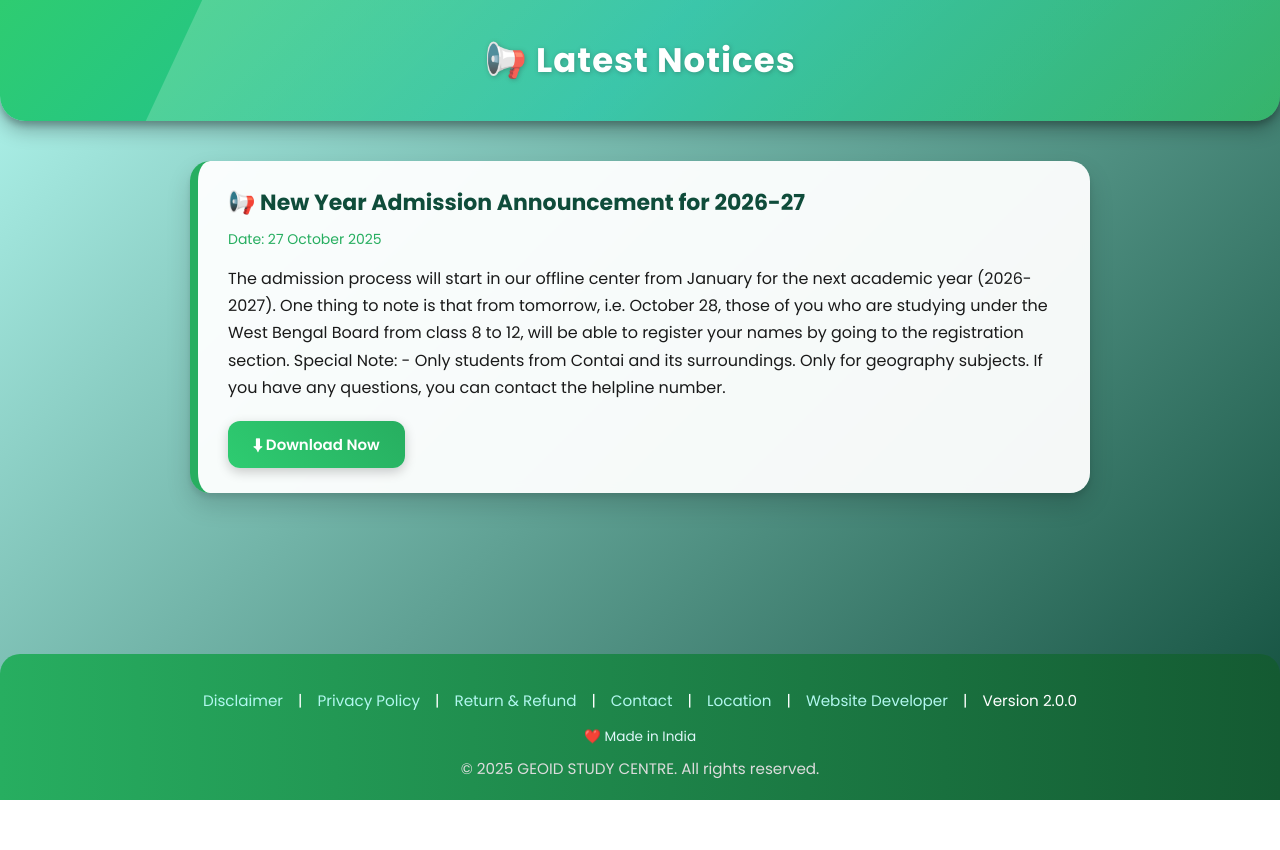
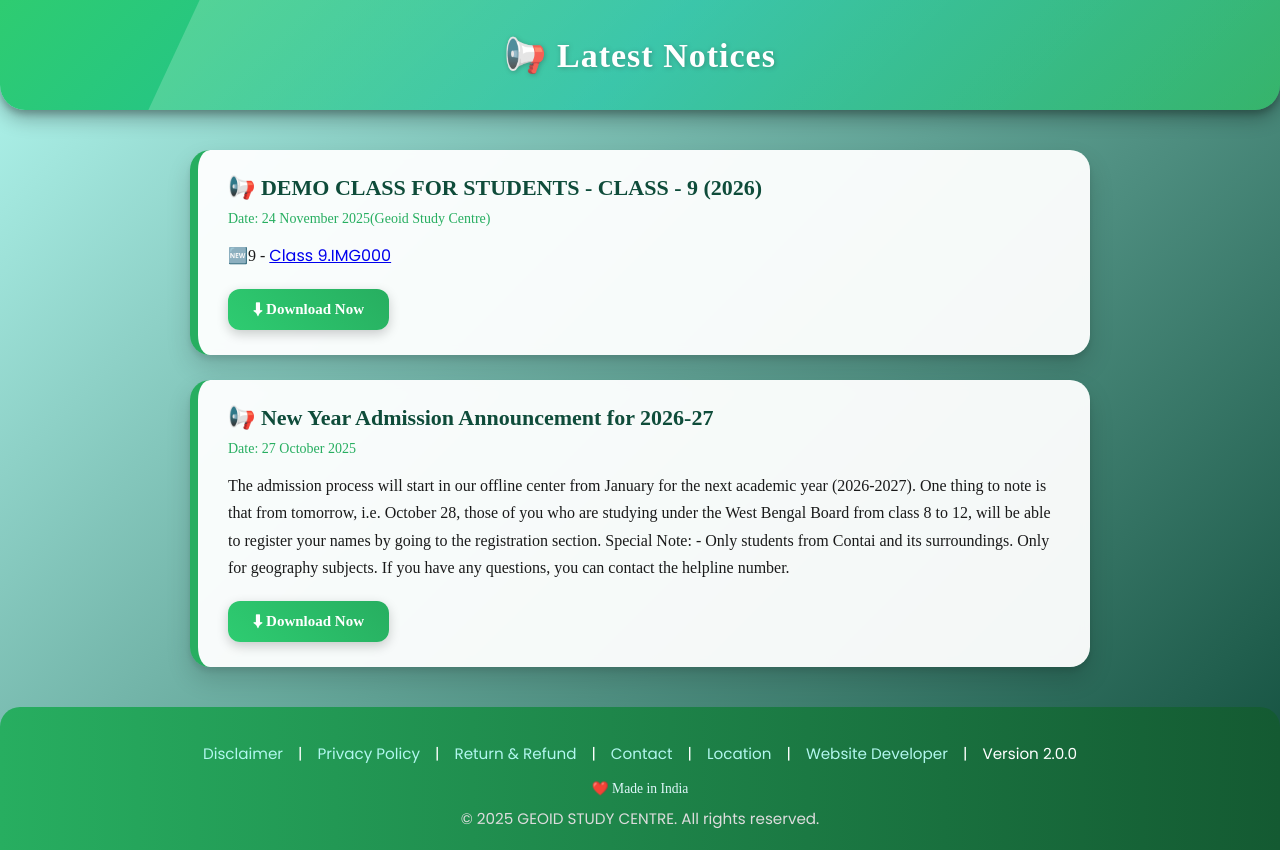
Before and after one commit to Subha418-ss/geoidstudycentre.com, a plain HTML site: page notice.html in a window 1280 px wide. Before the commit the page ends 800 px from the top, so only its background shows below. Drawn offline with Linux system fonts and the light colour scheme.

Commit message:
Update notice.html

```diff
--- a/notice.html
+++ b/notice.html
@@ -29,6 +29,7 @@ header {
   padding: 35px 0;
   font-size: 34px;
   font-weight: 800;
+  font-family: 'Times New Roman', Times, serif;
   letter-spacing: 1px;
   border-bottom-left-radius: 25px;
   border-bottom-right-radius: 25px;
@@ -86,6 +87,7 @@ header::before {
 .notice-title {
   font-size: 22px;
   font-weight: 700;
+  font-family: 'Times New Roman', Times, serif;
   color: #0f4c3a;
   margin-bottom: 10px;
 }
@@ -95,10 +97,12 @@ header::before {
   color: #27ae60;
   margin-bottom: 15px;
   font-weight: 500;
+  font-family: 'Times New Roman', Times, serif;
 }
 
 .notice-desc {
   font-size: 16px;
+  font-family: 'Times New Roman', Times, serif;
   color: #1a1a1a;
   margin-bottom: 20px;
   line-height: 1.7;
@@ -113,6 +117,7 @@ header::before {
   border-radius: 12px;
   font-size: 15px;
   font-weight: 600;
+  font-family: 'Times New Roman', Times, serif;
   transition: all 0.3s ease;
   box-shadow: 0 4px 12px rgba(0,0,0,0.2);
 }
@@ -129,6 +134,7 @@ footer {
   color: white;
   padding: 35px 20px 20px;
   font-size: 0.95rem;
+  font-family: 'Times New Roman', Times, serif;
   margin-top: auto;
   border-top-left-radius: 20px;
   border-top-right-radius: 20px;
@@ -162,6 +168,7 @@ footer p {
 footer .madein {
   margin-top: 8px;
   font-size: 0.85rem;
+  font-family: 'Times New Roman', Times, serif;
   color: #e0f7fa;
 }
 
@@ -185,6 +192,17 @@ footer .madein {
 <header>📢 Latest Notices</header>
 
 <div class="container">
+
+  <div class="notice-card">
+    <div class="notice-title">📢 DEMO CLASS FOR STUDENTS - CLASS - 9 (2026)</div>
+    <div class="notice-date">Date: 24 November 2025(Geoid Study Centre)</div>
+    <div class="notice-desc">
+      🆕9 -  <a href="https://abstract-aquamarine-y1jteoa5dp.edgeone.app/banner%201.jpg" class="link" download>Class 9.IMG000</a>
+
+    </div>
+    <a href="https://abstract-aquamarine-y1jteoa5dp.edgeone.app/banner%201.jpg" class="download-btn" download>⬇ Download Now</a>
+  </div>
+
 
   <div class="notice-card">
     <div class="notice-title">📢 New Year Admission Announcement for 2026-27</div>
```
